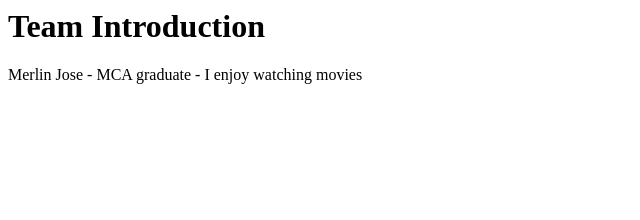
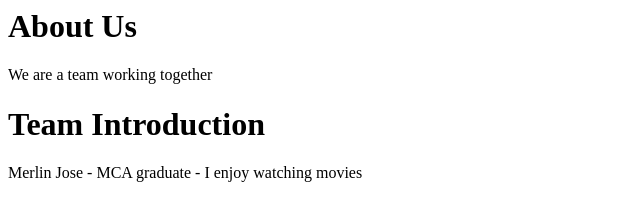
Before and after one commit to mer664/team-intro, a plain HTML site: page index.html in a window 1280 px wide. Shown: the whole page, without its empty margins (0-640 px from the left). Drawn offline with Linux system fonts and the light colour scheme.

Commit message:
Added about us section

```diff
--- a/index.html
+++ b/index.html
@@ -1,5 +1,7 @@
 <html>
 <body>
+<h1>About Us</h1>
+<p>We are a team working together</p>
 <h1>Team Introduction</h1>
 <p>Merlin Jose - MCA graduate - I enjoy watching movies</p>
 </body>
```
